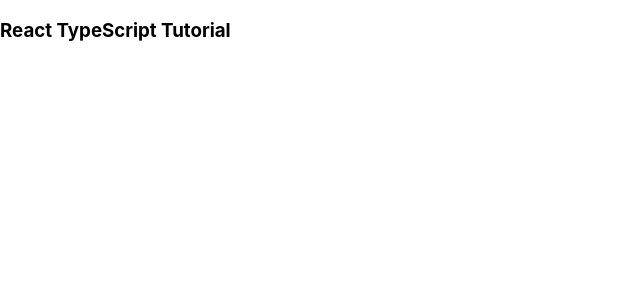
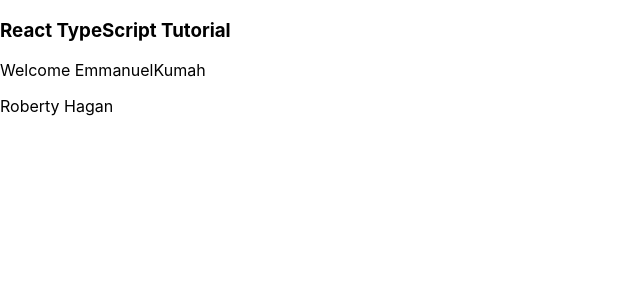
Before and after one commit to emmanuelkumah/react-typescript-tuts, a React (Create React App) app: page / in a window 1280 px wide. Shown: the top 300 px of the page, without its empty margins (0-640 px from the left). Built offline with nearby package versions, Linux system fonts and the light colour scheme.

Commit message:
Typing Component Props

```diff
--- a/src/App.tsx
+++ b/src/App.tsx
@@ -1,10 +1,19 @@
-import React from 'react';
-import logo from './logo.svg';
+import React from "react";
+import Users from "./components/TypingProps/Users";
+import Greetings from "./components/TypingProps/Greetings";
 
 function App() {
+  //array of objects
+  const userDetails = [
+    { name: "Roberty Hagan", age: 23, hasPaid: true },
+    { name: "Timothy Tans", age: 12, hasPaid: false },
+    { name: "Cynthia Robets", age: 34, hasPaid: true },
+  ];
   return (
     <div>
       <h3>React TypeScript Tutorial</h3>
+      <Greetings firstName="Emmanuel" lastName="Kumah" />
+      <Users users={userDetails} />
     </div>
   );
 }
--- /dev/null
+++ b/src/components/TypingProps/Greetings.tsx
@@ -0,0 +1,19 @@
+import React from "react";
+
+type GreetingsProps = {
+  firstName: string;
+  lastName: string;
+};
+
+const Greetings = ({ firstName, lastName }: GreetingsProps) => {
+  return (
+    <div>
+      <p>
+        Welcome {firstName}
+        {lastName}
+      </p>
+    </div>
+  );
+};
+
+export default Greetings;
--- /dev/null
+++ b/src/components/TypingProps/Users.tsx
@@ -0,0 +1,15 @@
+import React from "react";
+//add type to each property in the object
+type UserProps = {
+  users: {
+    name: string;
+    age: number;
+    hasPaid: boolean;
+  }[];
+};
+//using array of object as props
+const Users = ({ users }: UserProps) => {
+  return <div>{users[0].name}</div>;
+};
+
+export default Users;
```
